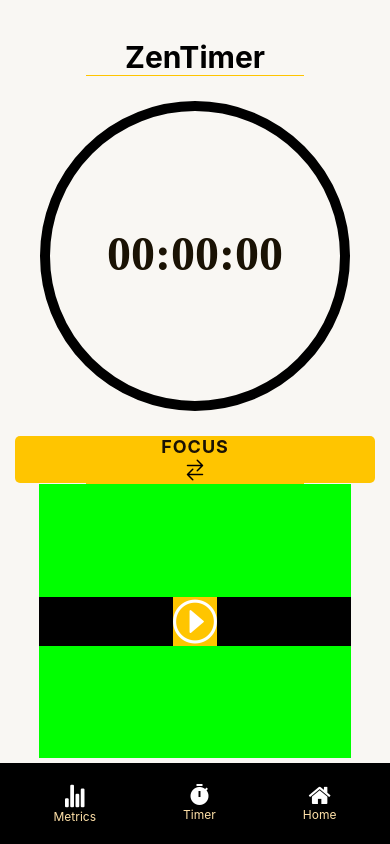
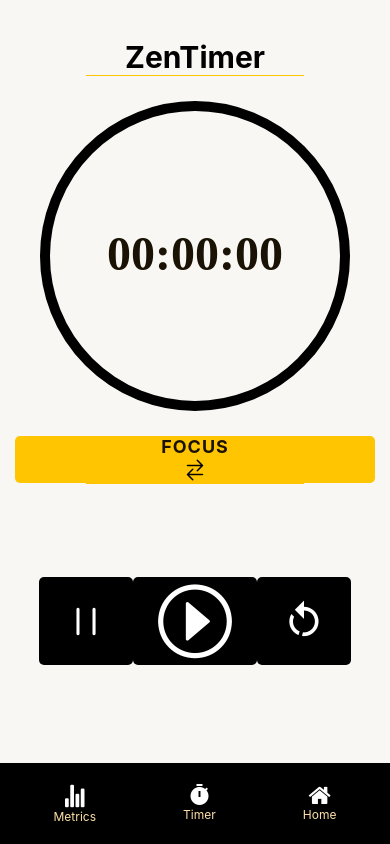
Before and after one commit to Lenindelrionicaragua/HabitTrackerAppFront, a React Native app: screen /StopwatchScreen in a window 390 px wide. Built offline with nearby package versions, Linux system fonts and the light colour scheme; what expo-web-browser would draw is missing.

Commit message:
update the styles for the buttons in stopwatchScreen

```diff
--- a/screens/StopwatchScreen/StopwatchScreen.js
+++ b/screens/StopwatchScreen/StopwatchScreen.js
@@ -3,7 +3,6 @@ import { View, StyleSheet } from "react-native";
 import Svg, { Circle, Rect, Text as SvgText } from "react-native-svg";
 import { Colors } from "../../styles/AppStyles";
 import { Ionicons } from "@expo/vector-icons";
-import { SimpleLineIcons } from "@expo/vector-icons";
 import { AntDesign } from "@expo/vector-icons";
 import { MaterialCommunityIcons } from "@expo/vector-icons";
 
@@ -13,6 +12,7 @@ import {
   Line,
   FocusTitle,
   StyledButton,
+  StyledStartButton,
   ButtonsContainer,
   RowContainer,
   SwapButton
@@ -119,48 +119,17 @@ const StopwatchScreen = () => {
       </View>
       <Line />
       <ButtonsContainer>
-        {running ? (
-          <>
         <RowContainer>
           <StyledButton onPress={pauseStopwatch}>
             <AntDesign name="pause" size={44} color="white" />
           </StyledButton>
+          <StyledStartButton onPress={startStopwatch}>
+            <AntDesign name="playcircleo" size={74} color="white" />
+          </StyledStartButton>
           <StyledButton onPress={resetStopwatch}>
-                <MaterialCommunityIcons
-                  name="restart"
-                  size={44}
-                  color="white"
-                />
+            <MaterialCommunityIcons name="restart" size={44} color="white" />
           </StyledButton>
         </RowContainer>
-          </>
-        ) : (
-          <>
-            {!running && time === 0 && (
-              <RowContainer>
-                <StyledButton onPress={startStopwatch}>
-                  <AntDesign name="playcircleo" size={44} color="white" />
-                </StyledButton>
-              </RowContainer>
-            )}
-          </>
-        )}
-        {!running && time > 0 && (
-          <>
-            <RowContainer>
-              <StyledButton onPress={resumeStopwatch}>
-                <AntDesign name="playcircleo" size={44} color="white" />
-              </StyledButton>
-              <StyledButton onPress={resetStopwatch}>
-                <MaterialCommunityIcons
-                  name="restart"
-                  size={44}
-                  color="white"
-                />
-              </StyledButton>
-            </RowContainer>
-          </>
-        )}
       </ButtonsContainer>
     </StyledContainer>
   );
--- a/screens/StopwatchScreen/StopwatchScreenStyles.js
+++ b/screens/StopwatchScreen/StopwatchScreenStyles.js
@@ -58,18 +58,29 @@ export const ButtonsContainer = styled(View)`
   align-items: center;
   justify-content: center;
   width: 100%;
-  background-color: ${green};
+
   padding: 0%;
   margin-bottom: 15%;
 `;
 
+export const StyledButton = styled(Pressable)`
+  padding: 1% 8% 1% 8%;
+  background-color: ${black};
+  justify-content: center;
+  align-items: center;
+  border-radius: 5px;
+`;
+
 export const RowContainer = styled(View)`
   flex-direction: row;
-  justify-content: center;
+  justify-content: space-between;
   width: 100%;
-  background-color: ${black};
 `;
 
-export const StyledButton = styled(Pressable)`
-  background-color: ${orange};
+export const StyledStartButton = styled(Pressable)`
+  padding: 1% 8% 1% 8%;
+  background-color: ${black};
+  justify-content: center;
+  align-items: center;
+  border-radius: 5px;
 `;
```
Lines whose indentation alone changed are shown as unchanged.
